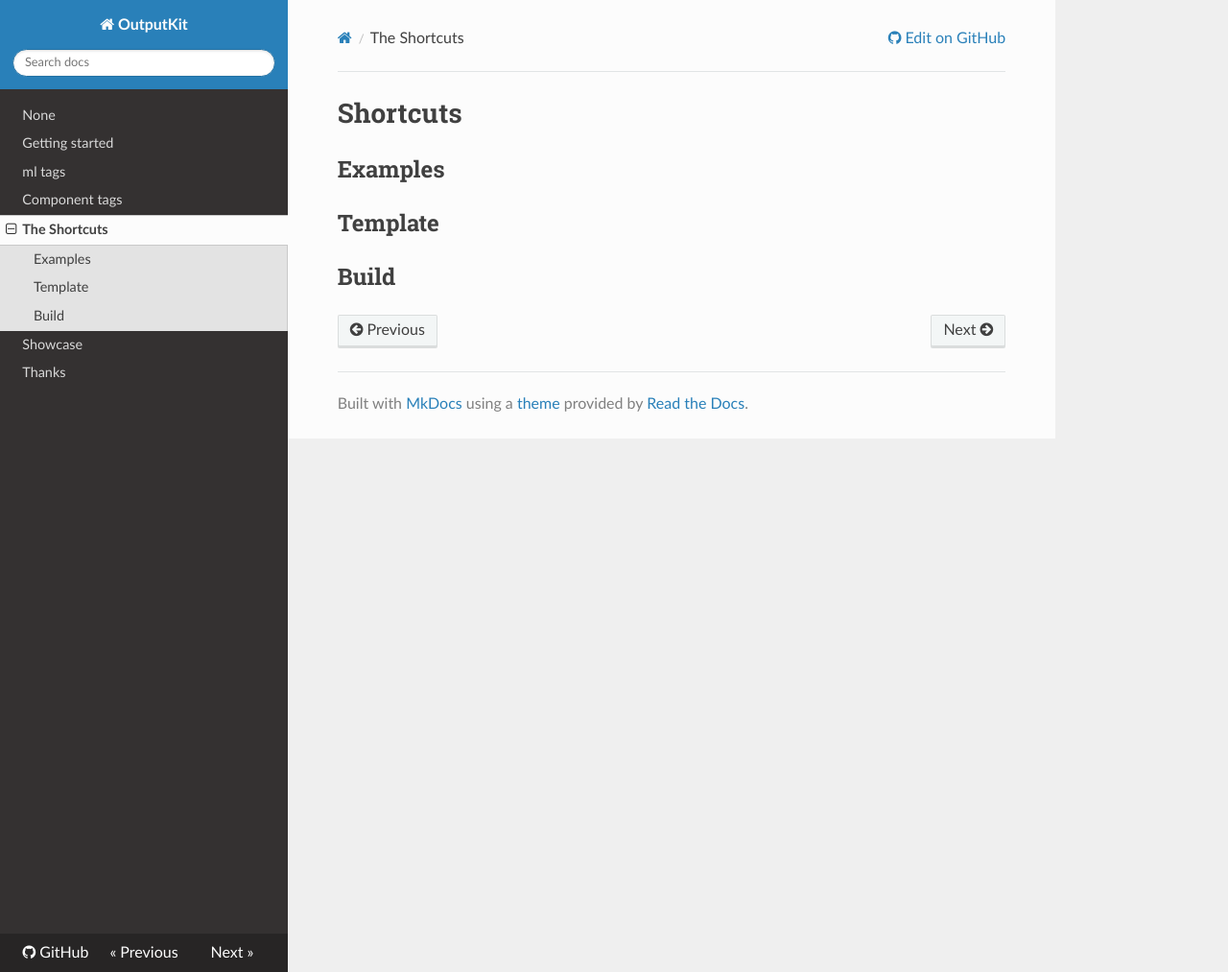
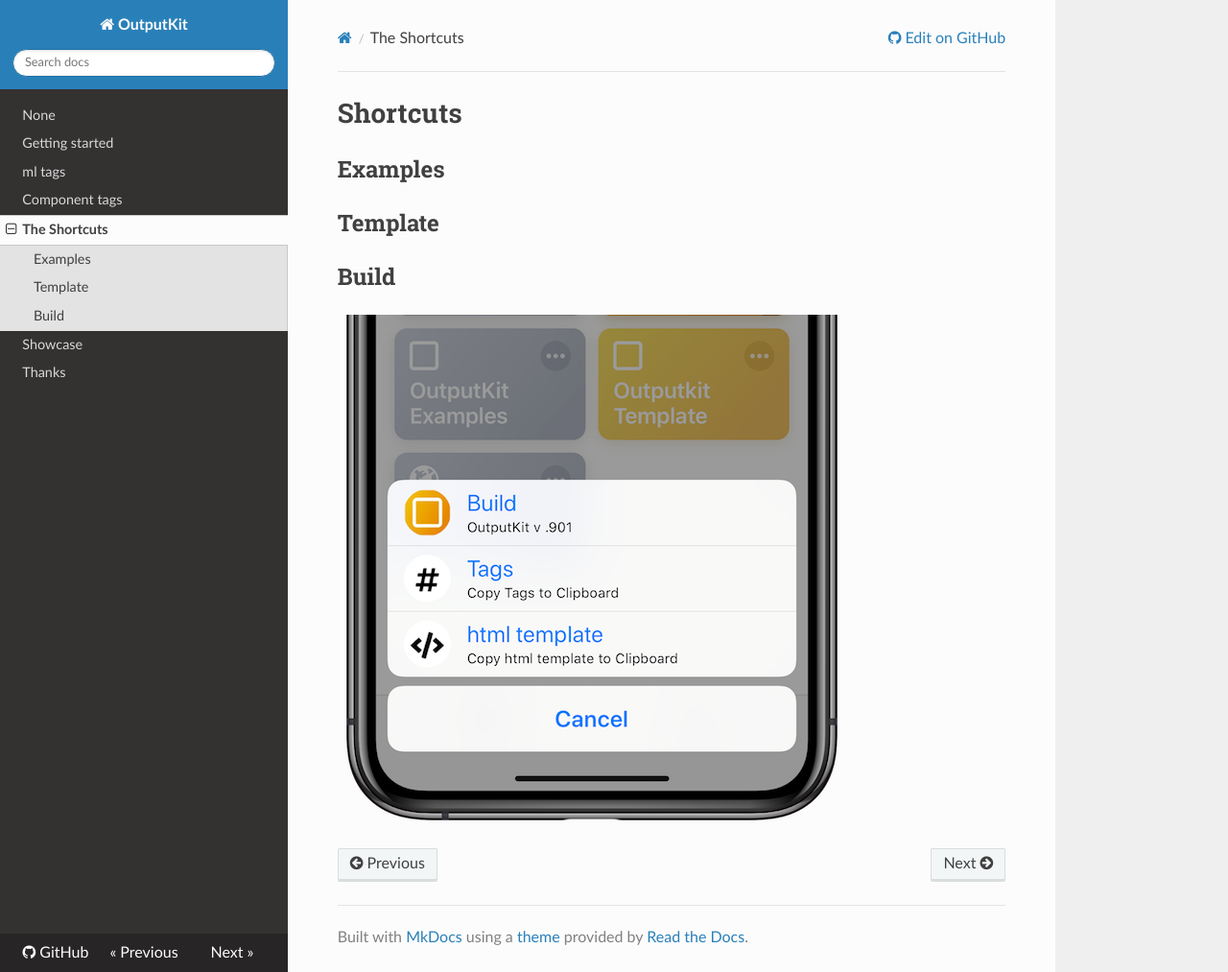
Before and after one commit to nturpin0/OutputKit, an MkDocs documentation site: the page built from docs/shortcuts.md, in a window 1280 px wide and 1013 px high. Shown: the whole window at 96% size. Built offline with MkDocs 1.6.1, drawn with Linux system fonts in a browser that asks for light colours; nearby versions of some CDN libraries.

Commit message:
Update shortcuts.md

```diff
--- a/docs/shortcuts.md
+++ b/docs/shortcuts.md
@@ -5,3 +5,4 @@
 ## Template
 
 ## Build
+![](i-VBORw0-KGgo-AAAANSUh-EUg-AABS0-AAAo4-CAYAAAC8-Jo-K-AAABgml-DQ1-Bz-Ukd-CIEl-FQz-Yx-OTY2-LTIu-2-2.png)
```
